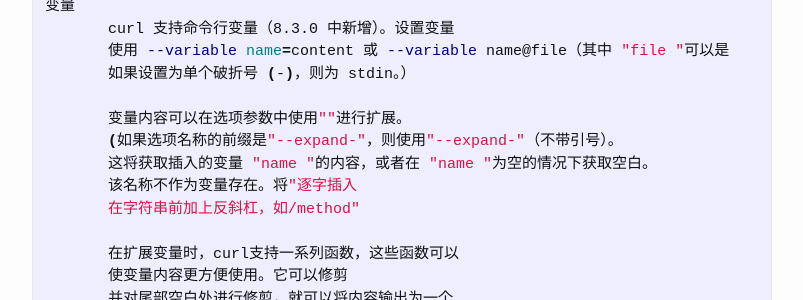
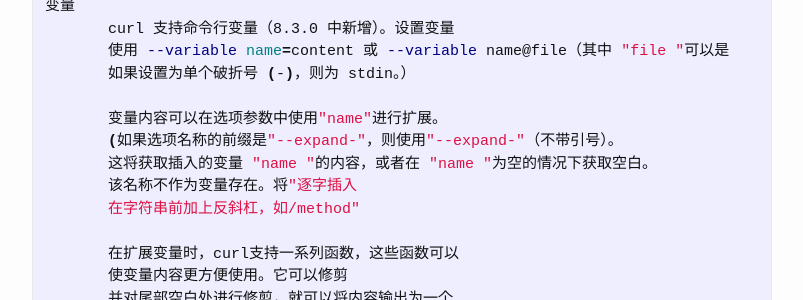
Before and after one commit to xor218/xor218.github.io, a Jekyll site: the page built from LinuxCommand/2024-05-05-curl.md, in a window 1280 px wide and 900 px high, scrolled down 1841 px. Shown: the part 149-449 px from the top of the window, without its empty margins (238-1041 px from the left). Built offline with Jekyll 4.4.1, drawn with Linux system fonts in a browser that asks for light colours.

Commit message:
curl can't use {{  or }}

```diff
--- a/LinuxCommand/2024-05-05-curl.md
+++ b/LinuxCommand/2024-05-05-curl.md
@@ -90,7 +90,7 @@ curl(1) curl Manual curl(1)
        使用 --variable name=content 或 --variable name@file（其中 "file "可以是
        如果设置为单个破折号 (-)，则为 stdin。）
 
-       变量内容可以在选项参数中使用"{{name}}"进行扩展。
+       变量内容可以在选项参数中使用"name"进行扩展。
        (如果选项名称的前缀是"--expand-"，则使用"--expand-"（不带引号）。
        这将获取插入的变量 "name "的内容，或者在 "name "为空的情况下获取空白。
        该名称不作为变量存在。将"{{"逐字插入
```
